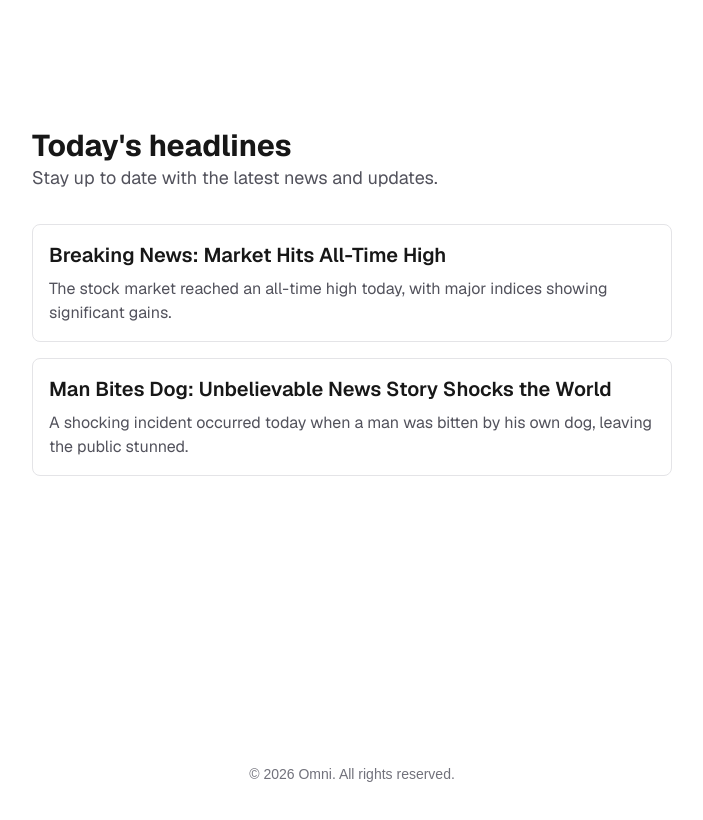
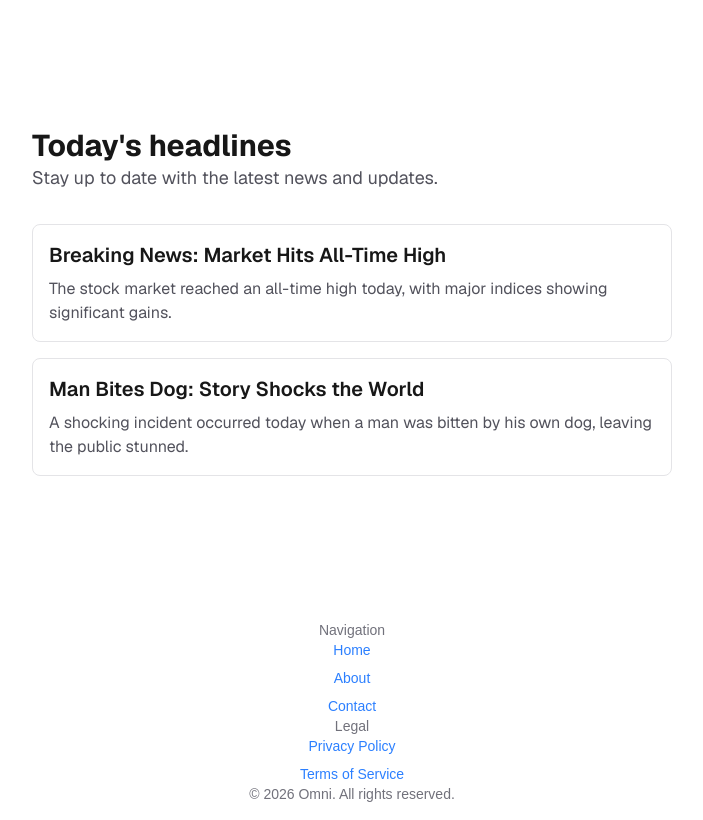
Before and after one commit to thomassrmcardle/Omni, a Next.js app in the folder app/: page / in a window 1280 px wide. Shown: the whole page, without its empty margins (288-991 px from the left). Built offline with nearby package versions, Linux system fonts and the light colour scheme.

Commit message:
Added basic links to footer.

```diff
--- a/app/app/layout.tsx
+++ b/app/app/layout.tsx
@@ -17,6 +17,41 @@ export const metadata: Metadata = {
   description: "Generated by create next app",
 };
 
+function FooterLayout() {
+  return (
+    <footer className="w-full text-center py-4 text-sm text-zinc-500 dark:text-zinc-400">
+      <div>
+        <h4>Navigation</h4>
+        <ul className="flex flex-col gap-2">
+          <li><a href="/" className="text-blue-500 hover:underline">
+            Home
+          </a></li>
+          <li><a href="/about" className="text-blue-500 hover:underline">
+            About
+          </a></li>
+          <li><a href="/contact" className="text-blue-500 hover:underline">
+            Contact
+          </a></li>
+        </ul>
+      </div>
+
+      <div>
+        <h4>Legal</h4>
+        <ul className="flex flex-col gap-2">
+          <li><a href="/privacy" className="text-blue-500 hover:underline">
+            Privacy Policy
+          </a></li>
+          <li><a href="/terms" className="text-blue-500 hover:underline">
+            Terms of Service
+          </a></li>
+        </ul>
+      </div>
+
+      <p>&copy; {new Date().getFullYear()} Omni. All rights reserved.</p>
+    </footer>
+  );
+}
+
 export default function RootLayout({
   children,
 }: Readonly<{
@@ -28,9 +63,7 @@ export default function RootLayout({
       className={`${geistSans.variable} ${geistMono.variable} h-full antialiased`}
     >
       <body className="min-h-full flex flex-col">{children}</body>
-      <footer className="w-full text-center py-4 text-sm text-zinc-500 dark:text-zinc-400">
-        <p>&copy; {new Date().getFullYear()} Omni. All rights reserved.</p>
-      </footer>
+      <FooterLayout />
     </html>
   );
 }
--- a/app/app/page.tsx
+++ b/app/app/page.tsx
@@ -19,7 +19,7 @@ export default function Home() {
               />
 
               <ArticleCard
-                title="Man Bites Dog: Unbelievable News Story Shocks the World"
+                title="Man Bites Dog: Story Shocks the World"
                 description="A shocking incident occurred today when a man was bitten by his own dog, leaving the public stunned."
               />
 
```
